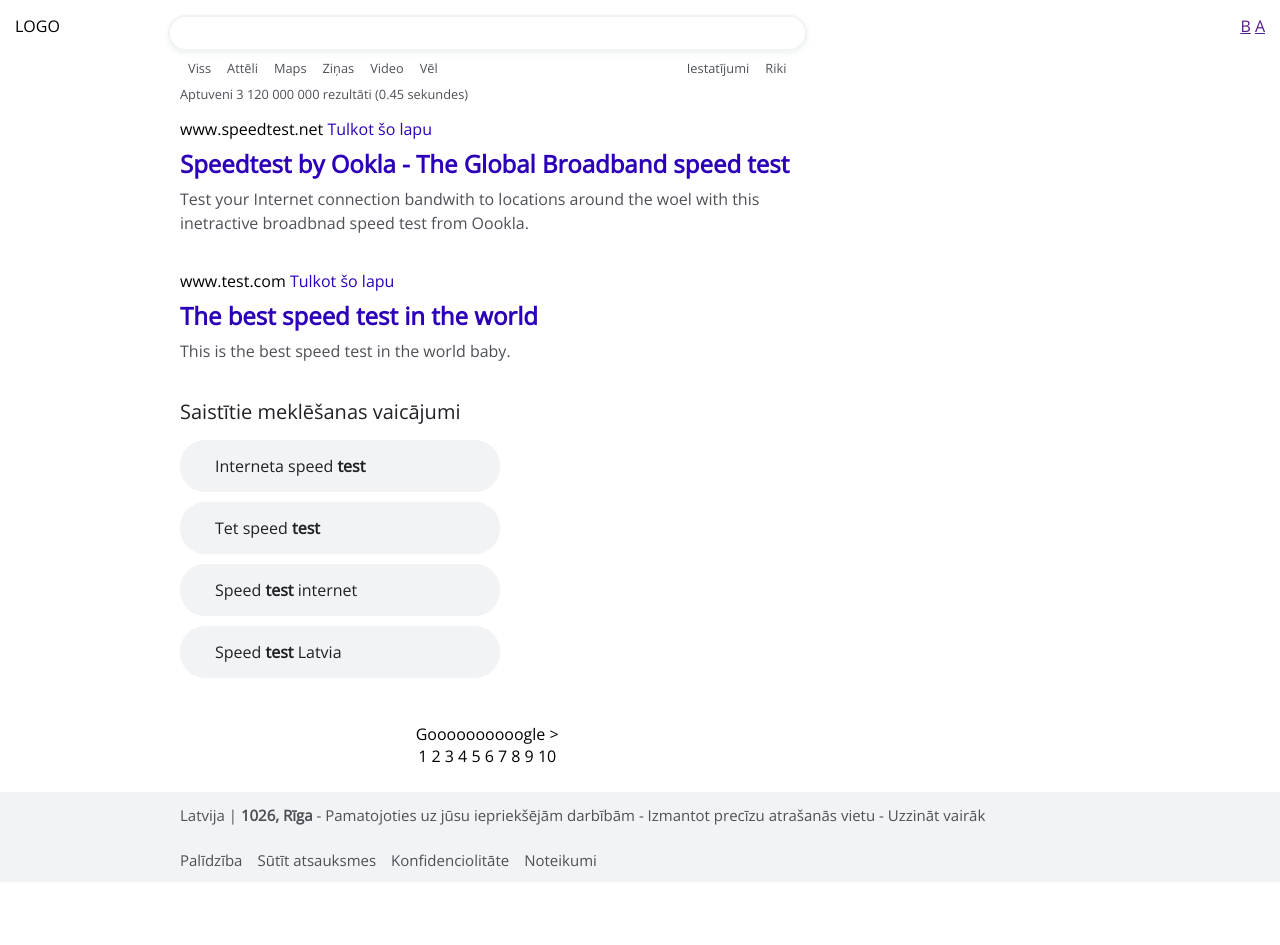
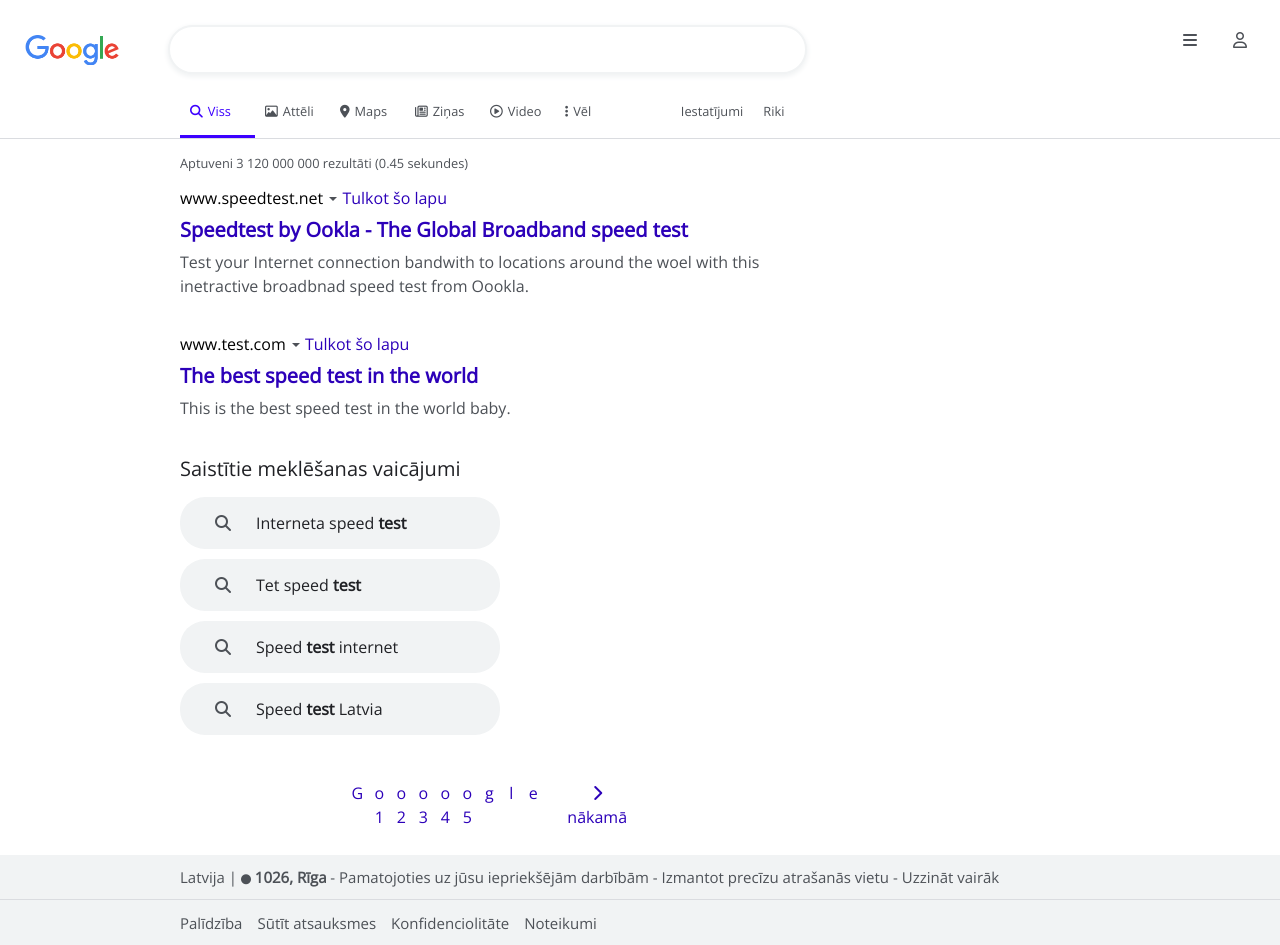
Before and after one commit to Aigarsss/googleFrontEnd, a plain HTML site: page index.html in a window 1280 px wide. Before the commit the page ends 882 px from the top, so only its background shows below. Drawn offline with nearby package versions, Linux system fonts and the light colour scheme.

Commit message:
sort of done, would neet to tweak to be functional as well as make top sticky on scroll. But looks okay overall

```diff
--- a/css/main.scss
+++ b/css/main.scss
@@ -13,12 +13,12 @@ $light-gray: #f1f3f4;
   padding: 0;
   margin: 0;
   box-sizing: border-box;
-  //   font-family: "Montserrat", sans-serif;
-  font-family: "Open Sans", sans-serif;
 }
 
 body {
   position: relative;
+  font-family: "Open Sans", sans-serif; //font awesome will not work with this in *
+  //   font-family: "Montserrat", sans-serif;
 }
 
 .logo,
@@ -26,9 +26,32 @@ body {
   position: absolute;
 }
 
+.profile {
+  display: flex;
+  a {
+    text-decoration: none;
+    color: $gray;
+    display: flex;
+    justify-content: center;
+    align-items: center;
+    width: 50px;
+    height: 50px;
+  }
+}
+
+.seperator {
+  width: 100%;
+  border-bottom: 1px solid #dadce0;
+}
+
 .logo {
-  left: 15px;
-  top: 15px;
+  left: 25px;
+  top: 35px;
+  background-image: url("../img/googlelogo_color_92x30dp.png");
+  background-size: 95px;
+  background-repeat: no-repeat;
+  width: 184px;
+  height: 30px;
 }
 
 .profile {
@@ -50,8 +73,9 @@ body {
         position: relative;
         z-index: 10;
         left: -2%;
-        margin-top: 15px;
-        padding: 7px;
+        margin-top: 25px;
+        margin-bottom: 13px;
+        padding: 15px;
         padding-left: 25px;
         border-radius: 50px;
         border: 2px solid $light-gray;
@@ -59,6 +83,10 @@ body {
 
         &:focus {
           outline: none;
+        }
+
+        &:hover {
+          box-shadow: 0 2px 10px 3px $light-gray;
         }
       }
     }
@@ -74,8 +102,19 @@ body {
           display: flex;
           list-style: none;
 
+          .selectedItem {
+            color: #3c00ff;
+            border-bottom: 3px solid #3c00ff;
+          }
+
           li {
-            padding: 8px;
+            color: $gray;
+            padding: 15px 10px;
+            min-width: 75px;
+
+            i {
+              margin-right: 5px;
+            }
           }
         }
       }
@@ -83,6 +122,11 @@ body {
       &__settings {
         ul {
           justify-content: flex-end;
+
+          li {
+            text-align: right;
+            min-width: auto;
+          }
         }
       }
     }
@@ -92,6 +136,7 @@ body {
     .resultAmount {
       color: $gray;
       margin-bottom: 15px;
+      margin-top: 15px;
       font-size: 0.8rem;
     }
 
@@ -103,12 +148,27 @@ body {
       }
 
       &__translateLink {
+        position: relative;
         color: $blue;
+        margin-left: 15px;
+
+        &::before {
+          content: "";
+          position: absolute;
+          left: -13px;
+          top: 10px;
+          width: 0;
+          height: 0;
+          border-left: 4px solid transparent;
+          border-right: 4px solid transparent;
+          border-top: 4px solid $gray;
+        }
       }
 
       &__header {
         margin: 7px 0;
         color: $blue;
+        font-size: 20px;
       }
 
       &__bodyText {
@@ -131,6 +191,7 @@ body {
         flex-wrap: wrap;
         justify-content: space-between;
         margin-bottom: 35px;
+
         &__connectedSearcLink {
           text-decoration: none;
           color: $black;
@@ -139,6 +200,11 @@ body {
           padding: 15px 35px;
           border-radius: 25px;
           margin-bottom: 10px;
+
+          i {
+            color: $gray;
+            margin-right: 25px;
+          }
         }
       }
     }
@@ -148,6 +214,17 @@ body {
       margin: 0 auto;
       margin-bottom: 25px;
       text-align: center;
+      color: $blue;
+      text-align: center;
+      display: flex;
+      justify-content: center;
+      align-items: center;
+
+      table {
+        td {
+          min-width: 20px;
+        }
+      }
     }
   }
 }
@@ -157,7 +234,7 @@ footer {
   height: 90px;
   display: flex;
   flex-direction: column;
-  padding-left: 180px;
+
   color: $gray;
   font-size: 15px;
 
@@ -165,11 +242,16 @@ footer {
     height: 100%;
     display: flex;
     align-items: center;
+    border-bottom: 1px solid #dadce0;
 
     &__text {
+      padding-left: 180px;
       a {
         text-decoration: none;
         color: $gray;
+      }
+      i {
+        font-size: 10px;
       }
     }
   }
@@ -178,6 +260,7 @@ footer {
     height: 100%;
     display: flex;
     align-items: center;
+    padding-left: 180px;
     a {
       text-decoration: none;
       color: $gray;
--- a/index.html
+++ b/index.html
@@ -4,14 +4,20 @@
     <meta charset="UTF-8" />
     <meta http-equiv="X-UA-Compatible" content="IE=edge" />
     <meta name="viewport" content="width=device-width, initial-scale=1.0" />
+    <script
+      src="https://kit.fontawesome.com/85be8de55a.js"
+      crossorigin="anonymous"
+    ></script>
+
     <link rel="stylesheet" href="css/main.css" />
+
     <title>Google mockup</title>
   </head>
   <body>
-    <div class="logo">LOGO</div>
+    <div class="logo"></div>
     <div class="profile">
-      <a href="">B</a>
-      <a href="">A</a>
+      <a href=""><i class="fas fa-bars"></i></a>
+      <a href=""><i class="far fa-user"></i></a>
     </div>
 
     <div class="container">
@@ -25,12 +31,12 @@
         <div class="topSecondary">
           <div class="topSecondary__optionsMenu">
             <ul>
-              <li>Viss</li>
-              <li>Attēli</li>
-              <li>Maps</li>
-              <li>Ziņas</li>
-              <li>Video</li>
-              <li>Vēl</li>
+              <li class="selectedItem"><i class="fas fa-search"></i>Viss</li>
+              <li><i class="far fa-image"></i>Attēli</li>
+              <li><i class="fas fa-map-marker-alt"></i>Maps</li>
+              <li><i class="far fa-newspaper"></i>Ziņas</li>
+              <li><i class="far fa-play-circle"></i>Video</li>
+              <li><i class="fas fa-ellipsis-v"></i>Vēl</li>
             </ul>
           </div>
           <div class="topSecondary__settings">
@@ -41,7 +47,11 @@
           </div>
         </div>
       </header>
+    </div>
 
+    <div class="seperator"></div>
+
+    <div class="container">
       <main class="main">
         <div class="resultAmount">
           Aptuveni 3 120 000 000 rezultāti (0.45 sekundes)
@@ -75,21 +85,50 @@
             Saistītie meklēšanas vaicājumi
           </h2>
           <div class="connectedSearches__container">
-            <a href="" class="connectedSearches__container__connectedSearcLink"
-              >Interneta speed <strong>test</strong></a
+            <a href="" class="connectedSearches__container__connectedSearcLink">
+              <i class="fas fa-search"></i>Interneta speed
+              <strong>test</strong></a
             ><a href="" class="connectedSearches__container__connectedSearcLink"
-              >Tet speed <strong>test</strong></a
+              ><i class="fas fa-search"></i>Tet speed <strong>test</strong></a
             ><a href="" class="connectedSearches__container__connectedSearcLink"
-              >Speed <strong>test</strong> internet</a
+              ><i class="fas fa-search"></i>Speed
+              <strong>test</strong> internet</a
             ><a href="" class="connectedSearches__container__connectedSearcLink"
-              >Speed <strong>test</strong> Latvia</a
+              ><i class="fas fa-search"></i>Speed
+              <strong>test</strong> Latvia</a
             >
           </div>
         </div>
 
         <div class="paginationContainer">
-          <div class="paginationContainer__google">Goooooooooogle ></div>
-          <div class="paginationContainer__numbers">1 2 3 4 5 6 7 8 9 10</div>
+          <table>
+            <tr>
+              <td>G</td>
+              <td>o</td>
+              <td>o</td>
+              <td>o</td>
+              <td>o</td>
+              <td>o</td>
+              <td>g</td>
+              <td>l</td>
+              <td>e</td>
+              <td></td>
+              <td><i class="fas fa-chevron-right"></i></td>
+            </tr>
+            <tr>
+              <td></td>
+              <td>1</td>
+              <td>2</td>
+              <td>3</td>
+              <td>4</td>
+              <td>5</td>
+              <td></td>
+              <td></td>
+              <td></td>
+              <td></td>
+              <td>nākamā</td>
+            </tr>
+          </table>
         </div>
       </main>
     </div>
@@ -97,9 +136,10 @@
     <footer class="footer">
       <div class="addressBar">
         <p class="addressBar__text">
-          Latvija | <strong>1026, Rīga</strong> - Pamatojoties uz jūsu
-          iepriekšējām darbībām -
-          <a href="">Izmantot precīzu atrašanās vietu </a> -
+          Latvija | <i class="fas fa-circle"></i>
+
+          <strong>1026, Rīga</strong> - Pamatojoties uz jūsu iepriekšējām
+          darbībām - <a href="">Izmantot precīzu atrašanās vietu </a> -
           <a href="">Uzzināt vairāk</a>
         </p>
       </div>
```
Also changed, not shown: css/main.css, img/googlelogo_color_92x30dp.png (added), 1 other file.
